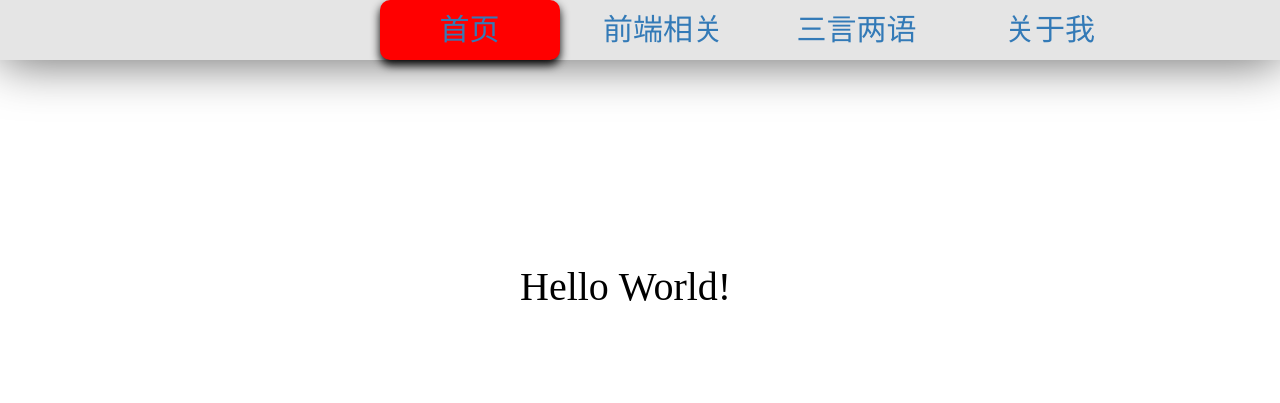
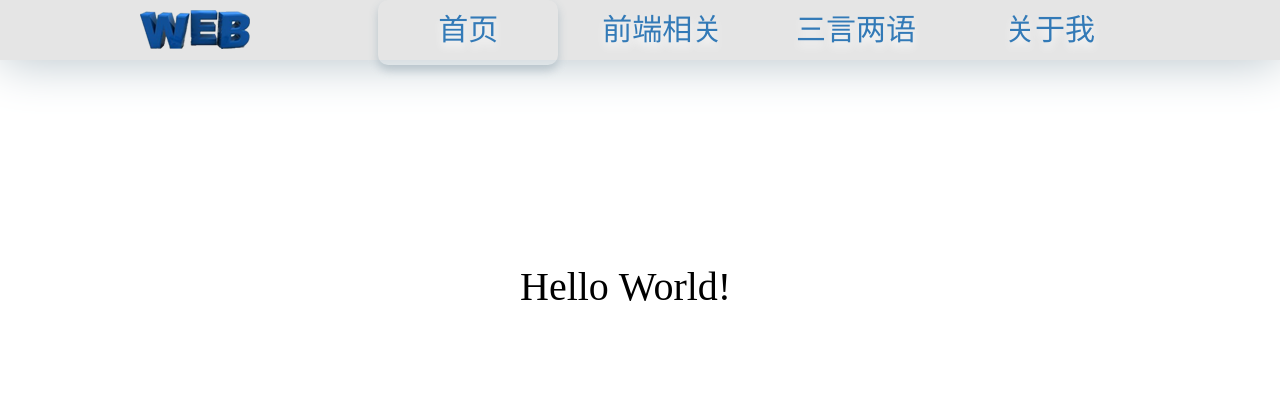
Before and after one commit to eumenidesk/personal-website, a plain HTML site: page index.html in a window 1280 px wide. Drawn offline with Linux system fonts and the light colour scheme.

Commit message:
更新导航条

```diff
--- a/css/style.css
+++ b/css/style.css
@@ -1,8 +1,8 @@
 * {
     padding: 0;
     margin: 0;
+    border: 0;
     list-style: none;
-    font-family: "Microsoft YaHei";
 }
 
 a {
@@ -13,12 +13,16 @@ a:hover {
     text-decoration: none;
 }
 
+a:link {
+    text-decoration: none;
+}
+
 header {
     position: fixed;
     height: 60px;
     width: 100%;
     background-color: #e5e5e5;
-    box-shadow: 1px 2px 50px #666;
+    box-shadow: 1px 2px 50px #b8c4cb;
 }
 
 .content a {
@@ -33,9 +37,11 @@ header .content {
 }
 
 .content .logo_box {
-    height: 60px;
-    width: 100px;
-    float: left;
+    position: absolute;
+    top: 10px;
+    height: 39px;
+    width: 110px;
+    background: url(../images/logo.png) no-repeat left top;
 }
 
 nav {
@@ -52,6 +58,7 @@ nav a {
     text-align: center;
     font-size: 30px;
     font-family: '张海山锐线体简';
+    text-shadow: 0px 5px 10px #fff;
     position: relative;
 }
 
@@ -63,10 +70,11 @@ nav a:hover {
 
 .back {
     position: absolute;
-    height: 60px;
+    height: 65px;
     width: 180px;
-    background-color: red;
+    /*background: -webkit-gradient(linear, 0% 0%, 0% 100%, from(#f6f6f8), to(#b8c4cb));*/
+    background-color: transparent;
     left: 0px;
     border-radius: 10px;
-    box-shadow: 0px 5px 10px #000;
+    box-shadow: 0px 5px 10px #b8c4cb;
 }
--- a/index.html
+++ b/index.html
@@ -36,7 +36,7 @@
             <a href="javascript:;" class="logo_box"></a>
             <nav>
                 <a href="javascript:;" class="back"></a>
-                <a href="javascript:;" class="active">首页</a>
+                <a href="javascript:;">首页</a>
                 <a href="javascript:;">前端相关</a>
                 <a href="javascript:;">三言两语</a>
                 <a href="javascript:;">关于我</a>
--- a/js/js.js
+++ b/js/js.js
@@ -1,7 +1,6 @@
 $(function() {
     $('nav a').mouseover(function() {
         if ($(this).is('.back')) {
-            console.log('success')
             return;
         }
         var $index = $(this).index();
```
Also changed, not shown: images/logo.png (added).
